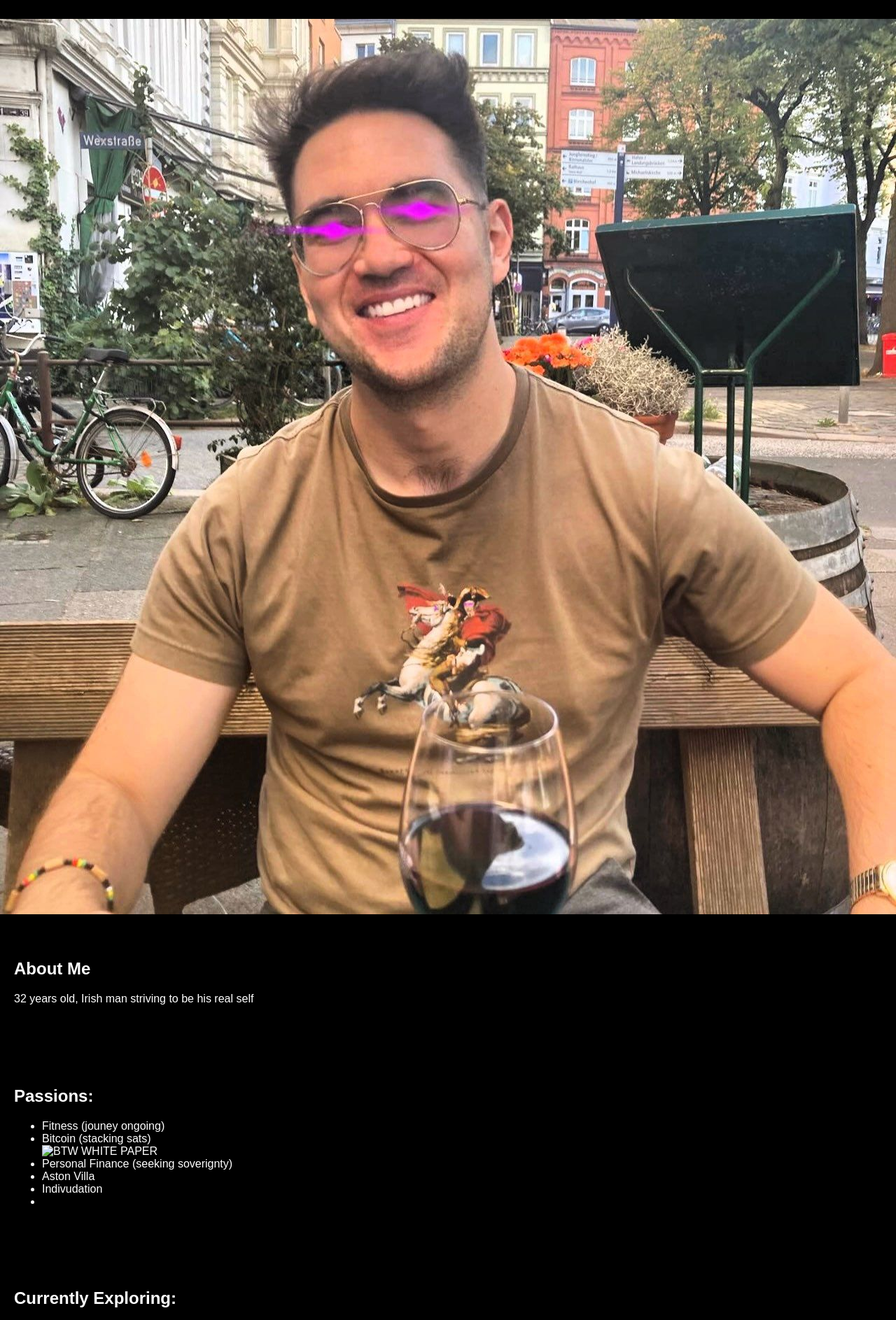
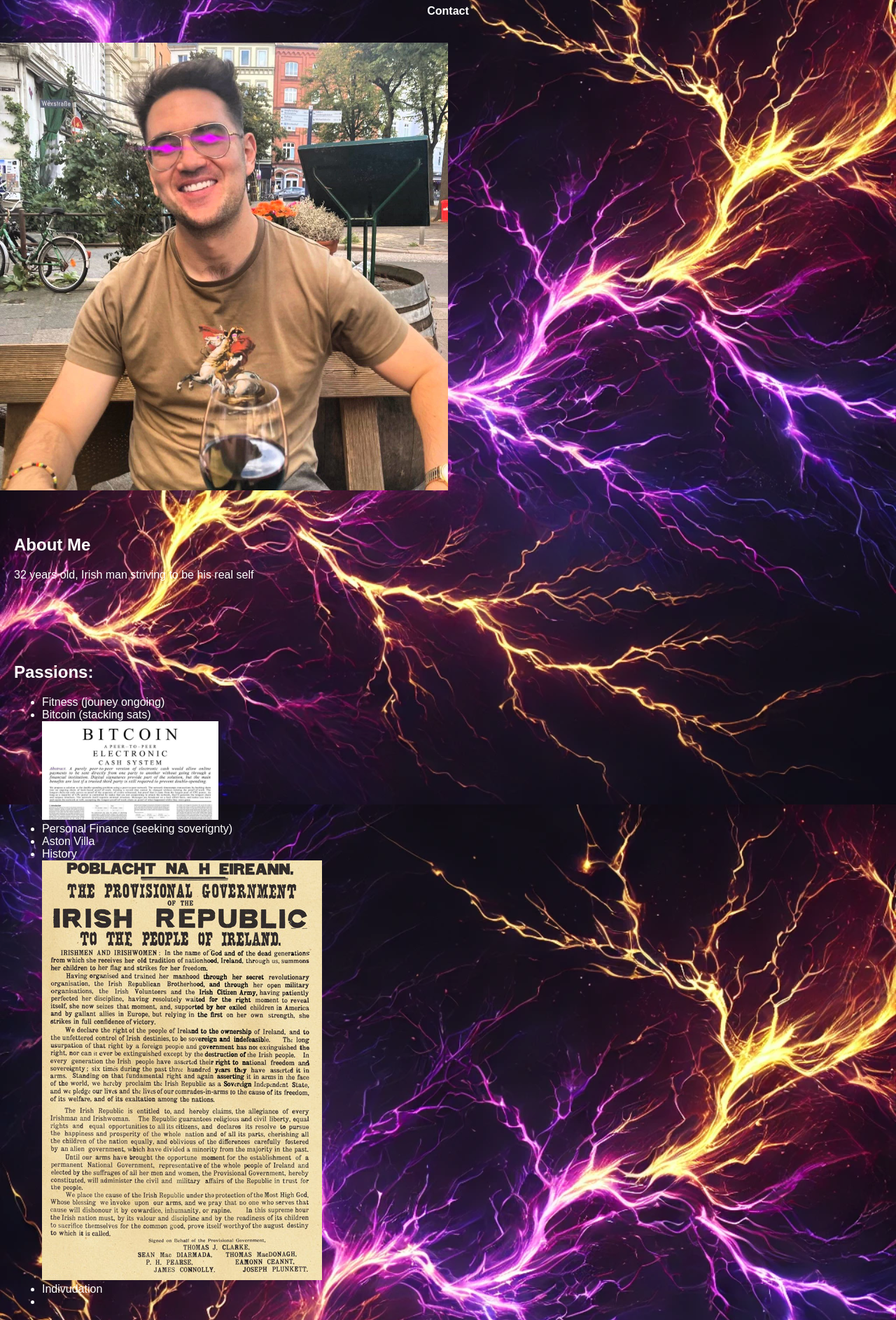
Before and after one commit to johndtwaldron/johndtwaldron-website, a website: page index.html in a window 1280 px wide. Shown: the part 130-2017 px from the top of the page at 70% size. Drawn offline with Linux system fonts and the light colour scheme.

Commit message:
images, background, style.

```diff
--- a/index.html
+++ b/index.html
@@ -6,21 +6,21 @@
     <title>John D. Waldron's Website</title>
     <link rel="stylesheet" type="text/css" href="src/styles/style.css">
 </head>
-<body>
+<body class="background-image">
     <header>
         <h1>Hi, <br>
             I'm John D Waldron</h1>
-        <nav>       <!--
-            <ul>
+        <nav>
+            <ul> <!--
                 <li><a href="#about">About</a></li>
-                <li><a href="#projects">Projects</a></li>
-                <li><a href="#contact">Contact</a></li>
-            </ul>   -->
+                <li><a href="#projects">Projects</a></li>  -->
+                <li><a href="mailto:johndtwaldron@gmail.co">Contact</a></li>
+            </ul>
         </nav>
     </header>
     <!-- Insert main PFP image below the header -->
     <img src="assets\images\jdtw.pp.24.lazer.purple.jpg"
-     alt="Header Image" style="width:100%; height:auto;">
+     alt="Header Image PFP" style="width:50%; height:auto;">
     <main>
         <section id="about">
             <h2>About Me</h2>
@@ -32,10 +32,14 @@
                 <li>Fitness (jouney ongoing)</li>
                 <li>Bitcoin (stacking sats)</li>
                 <!-- Insert Bitcoin White Paper -->
-                <img src="assets\images\BTC.WHITE.PAPER.png"
-                alt="BTW WHITE PAPER" style="width:100%; height:auto;">
+                <img src="assets\images\BTC.WHITE.PAPER.jpeg"
+                alt="BTW WHITE PAPER" style="width:21%; height:auto;">
                 <li>Personal Finance (seeking soverignty)</li>
                 <li>Aston Villa</li>
+                <li>History</li>
+                <!-- Insert Proclamation -->
+                <img src="assets\images\1916-Irish-Proclamation_orginal_m.jpg"
+                alt="Proclamation" style="width:16"; height:auto;">
                 <li>Indivudation</li>
                 <li></li>
             </ul>
@@ -62,6 +66,9 @@
             <ul>
                 <li>LinkedIn -> <a href="https://www.linkedin.com/in/johndtwaldron" target="_blank">johndtwaldron</a></li>
                 <li>IBM MQ z/OS (2017-2022)</li>
+                <!-- Insert IBM JDW Image -->
+                <img src="assets\images\JDW.IBM.24.sign.jpg"
+                alt="IMBL flag" style="width:25%; height:auto;">
                 <ul>
                     <li>Testing</li>
                     <li>Development</li>
@@ -78,11 +85,11 @@
                 <li><a href="https://x.com/i/communities/1862493066055082411" target="_blank">IBML</a> (Irish Bitcoiner Members League)</li>
                 <!-- Insert IBML Image -->
                 <img src="assets\images\IBML.flag.png"
-                alt="IMBL flag" style="width:100%; height:auto;">
-                <li>Bitcoin for ireland ideas</li>
+                alt="IMBL flag" style="width:25%; height:auto;">
+                <li><a href="https://substack.com/@johndtwaldron" target="_blank">Bitcoin for Ireland writings (JDW Substack)</a></li>
                 <!-- Insert Bitcoin Proclamation Image -->
                 <img src="assets\images\DALL·E 2024-11-19 12.42.37 - A combined image of the Bitcoin white paper and the 1916 Irish Proclamation, with a backdrop featuring the Irish tricolour and digital Bitcoin element.webp"
-                alt="Proclamation" style="width:100%; height:auto;">
+                alt="Proclamation" style="width:25%; height:auto;">
                 <li>Bitcoin Core Dev</li>
                 <li>Bitlyrics</li>
                 <li></li>
@@ -117,7 +124,7 @@
                         <li>Casablanca</li>
                         <!-- Insert images around the personal section -->
                         <img src="assets/images/rickblaine.png"
-                        alt="Humphrey Bogart-Rick Blaine" style="width:30%; height:auto;">
+                        alt="Humphrey Bogart-Rick Blaine" style="width:50%; height:auto;">
                     </ul>
                 </li>
             </ul>
@@ -126,7 +133,7 @@
             </ul>
             <!-- Insert images around the personal section -->
             <img src="assets\images\Blue Steel (Abbi's Wedding, Blue Velvet).jpg"
-             alt="Personal Image 1" style="width:30%; height:auto;">
+             alt="Personal Image 1" style="width:50%; height:auto;">
         </section>
         <section id="Future">
             <!--
--- a/src/styles/style.css
+++ b/src/styles/style.css
@@ -4,6 +4,15 @@ body {
     color: white; /* White font color */
     margin: 0; /* Remove default margins */
     font-family: Arial, sans-serif; /* Use a clean font */
+}
+
+/* background image meant to be black with purple and gold lightning */
+.background-image {
+    background-image: url('../../assets/images/purple lighnting background.webp');
+    background-size: cover; /* Cover the entire page */
+    background-repeat: no-repeat; /* Prevent the image from repeating */
+    background-attachment: fixed; /* Make the background image fixed */
+    background-position: center; /* Center the background image */
 }
 
 /* Header Styling */
```
Also changed, not shown: assets/images/JDW.IBM.24.sign.jpg (renamed from assets/images/441692161_18311082598197210_8017640180523161947_n.jpg), assets/images/purple lighnting background.webp (added).
